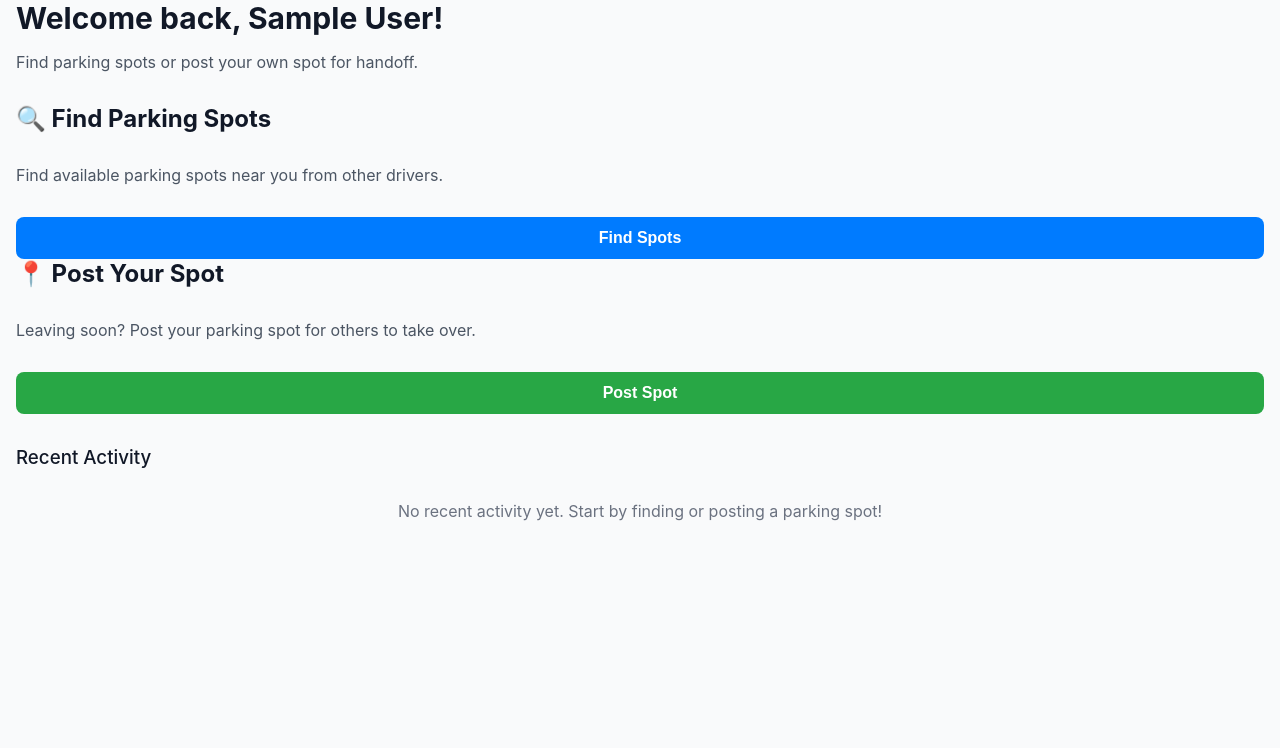
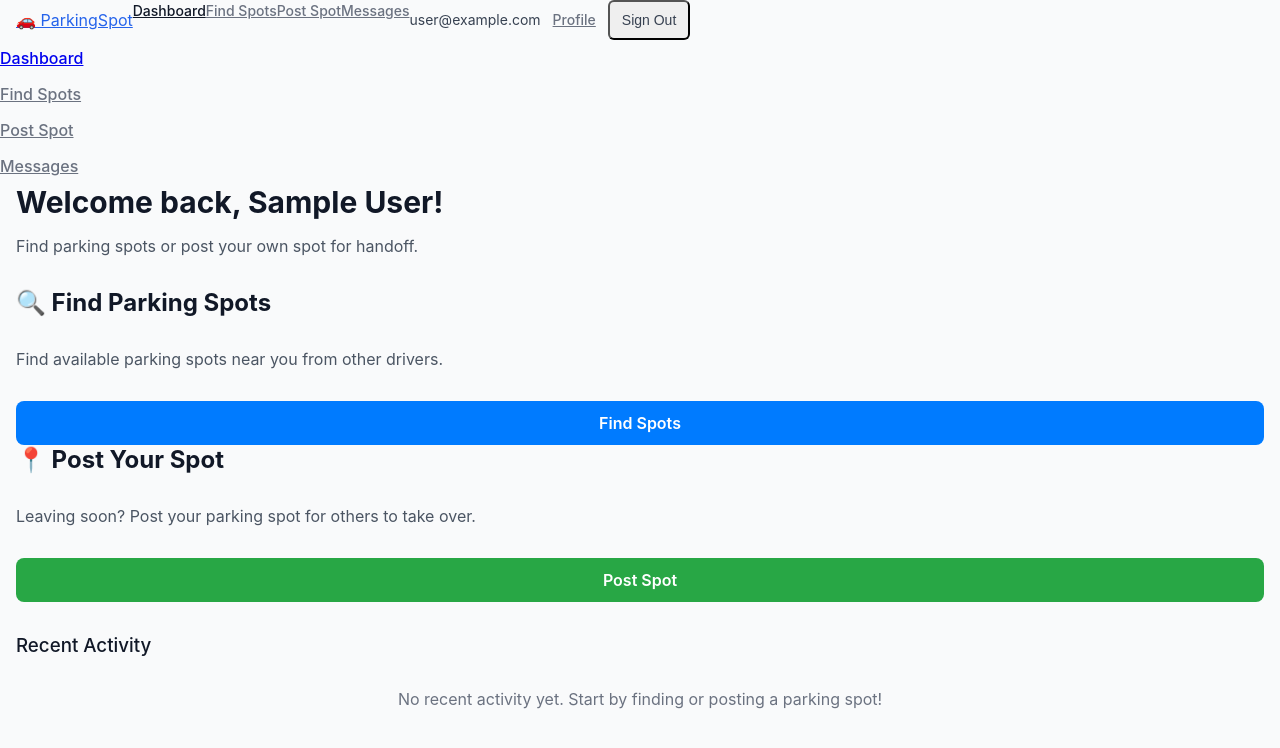
Before and after one commit to birthquake/parking-handoff, a React (Create React App) app: page /dashboard in a window 1280 px wide. Shown: the top 748 px of the page. Built offline with nearby package versions, Linux system fonts and the light colour scheme; no server answers; sample sign-in values are in the browser's storage; the HTML template or start-up script is replaced by a standard one.

Commit message:
Update Dashboard.js

```diff
--- a/src/components/Dashboard/Dashboard.js
+++ b/src/components/Dashboard/Dashboard.js
@@ -1,8 +1,12 @@
 import React from 'react';
+import { Link } from 'react-router-dom';
+import Navigation from '../Navigation/Navigation';
 
 const Dashboard = ({ user }) => {
   return (
     <div className="min-h-screen bg-gray-50">
+      <Navigation user={user} />
+
       <div className="max-w-7xl mx-auto px-4 sm:px-6 lg:px-8">
         <div className="py-6">
           <h1 className="text-3xl font-bold text-gray-900">
@@ -22,9 +26,12 @@ const Dashboard = ({ user }) => {
             <p className="text-gray-600 mb-4">
               Find available parking spots near you from other drivers.
             </p>
-            <button className="btn btn-primary w-full">
+            <Link
+              to="/find-spots"
+              className="btn btn-primary w-full block text-center"
+            >
               Find Spots
-            </button>
+            </Link>
           </div>
 
           {/* Post Spot Card */}
@@ -35,9 +42,12 @@ const Dashboard = ({ user }) => {
             <p className="text-gray-600 mb-4">
               Leaving soon? Post your parking spot for others to take over.
             </p>
-            <button className="btn btn-success w-full">
+            <Link
+              to="/post-spot"
+              className="btn btn-success w-full block text-center"
+            >
               Post Spot
-            </button>
+            </Link>
           </div>
         </div>
 
```
